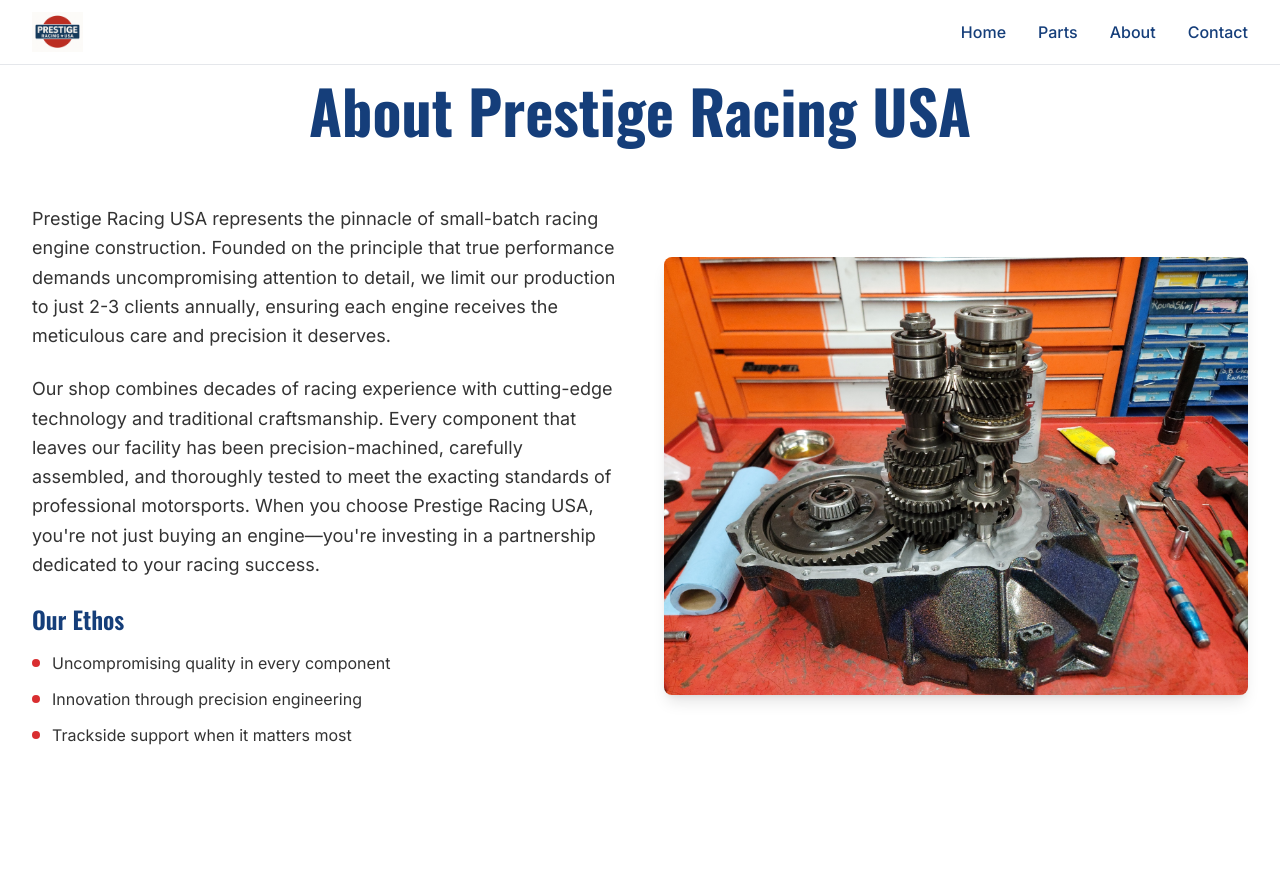
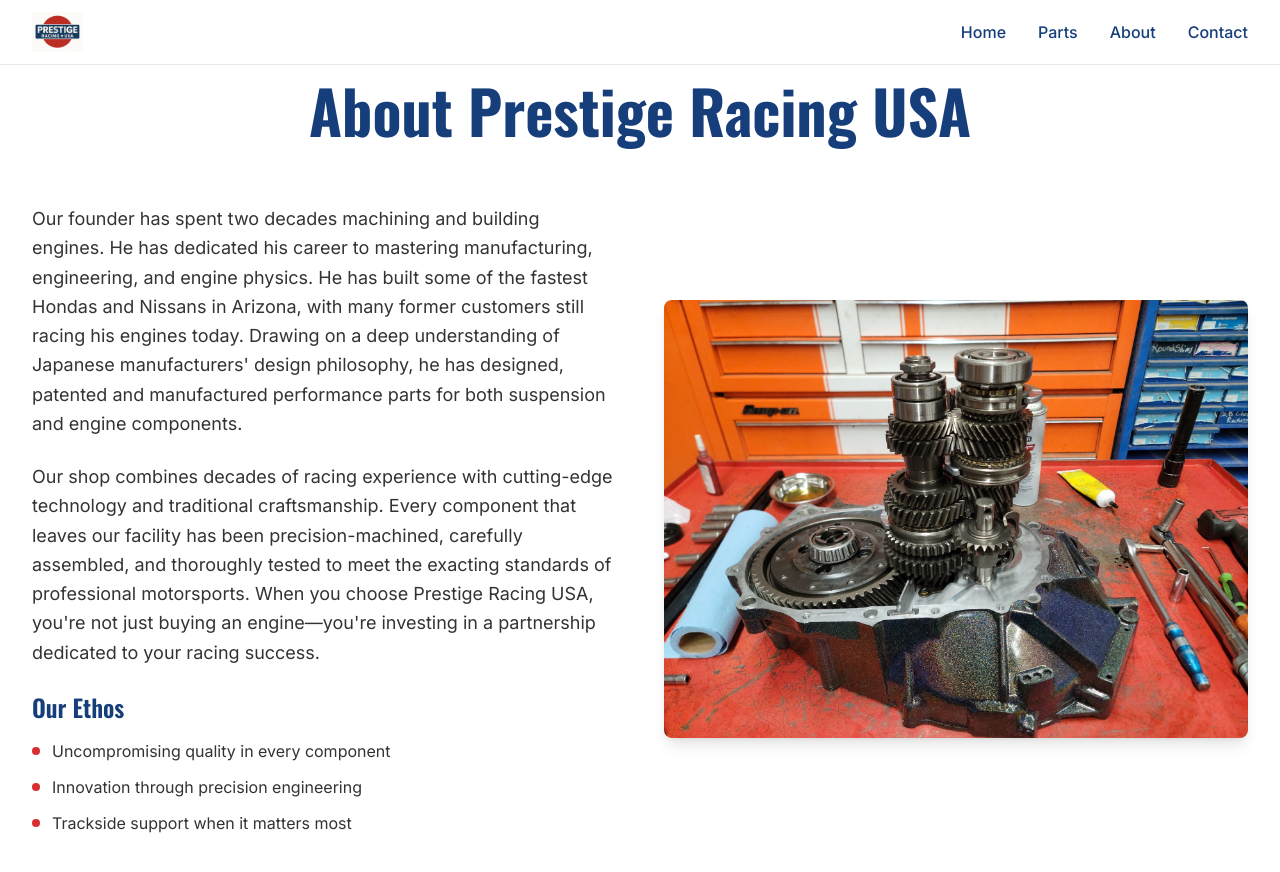
Before and after one commit to PrestigeRacingUSA/prestige-racing-builds-online, a React (Vite) app: page /about in a window 1280 px wide. Shown: the top 872 px of the page. Before the commit the page ends 811 px from the top, so only its background shows below. Built offline with nearby package versions, Linux system fonts and the light colour scheme.

Commit message:
Update About page text
Replaced the text content on the About page with the provided text.

```diff
--- a/src/pages/About.tsx
+++ b/src/pages/About.tsx
@@ -21,7 +21,7 @@ const About = () => {
             <div className="animate-slide-in">
               <div className="space-y-6">
                 <p className="font-inter text-lg text-secondary leading-relaxed">
-                  Prestige Racing USA represents the pinnacle of small-batch racing engine construction. Founded on the principle that true performance demands uncompromising attention to detail, we limit our production to just 2-3 clients annually, ensuring each engine receives the meticulous care and precision it deserves.
+                  Our founder has spent two decades machining and building engines. He has dedicated his career to mastering manufacturing, engineering, and engine physics. He has built some of the fastest Hondas and Nissans in Arizona, with many former customers still racing his engines today. Drawing on a deep understanding of Japanese manufacturers' design philosophy, he has designed, patented and manufactured performance parts for both suspension and engine components.
                 </p>
 
                 <p className="font-inter text-lg text-secondary leading-relaxed">
```
